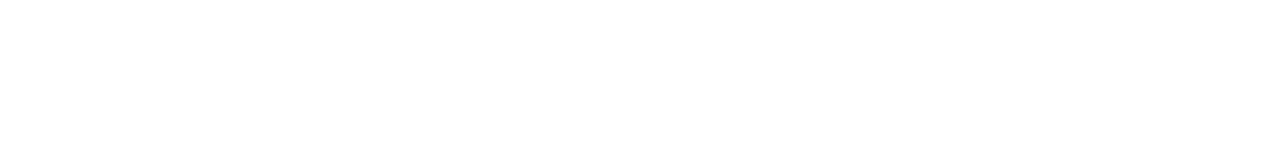
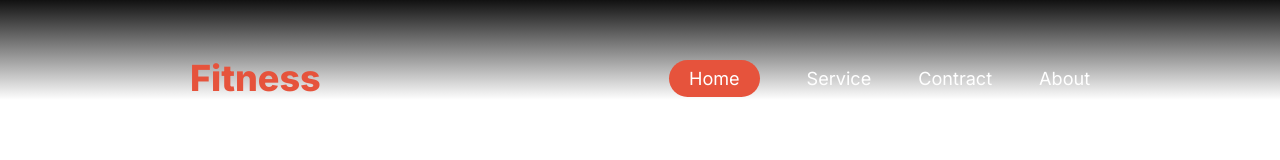
Before and after one commit to Sabit01Hasan/Fitness, a plain HTML site: page index.html in a window 1280 px wide. Drawn offline with Linux system fonts and the light colour scheme.

Commit message:
added navigation bar

```diff
--- a/index.html
+++ b/index.html
@@ -8,6 +8,20 @@
     <link rel="stylesheet" href="styles/styles.css">
 </head>
 <body>
-
+    <header class="banner">
+        <section class="banner-content">
+            <nav class="nav">
+                <div>
+                    <h3 id="logo">Fitness</h3>
+                </div>
+                <div class="menu">
+                    <p id="unique">Home</p>
+                    <p>Service</p>
+                    <p>Contract</p>
+                    <p>About</p>
+                </div>
+            </nav>
+        </section>
+    </header>
 </body>
 </html>
--- a/styles/styles.css
+++ b/styles/styles.css
@@ -0,0 +1,42 @@
+@import url('https://fonts.googleapis.com/css2?family=Inter:wght@100..900&display=swap');
+
+    /* font-family: "Inter", sans-serif; */
+
+*{
+    margin: 0;
+    padding: 0;
+}
+.banner{
+    background: linear-gradient(rgb(17, 17, 17),rgba(119, 119, 119, 0) 100%);
+}
+.banner-content{
+    margin-left: 11.87rem;
+    padding-top: 3.56rem;
+}
+.nav{
+    display: flex;
+    justify-content: space-between;
+}
+.menu{
+    display: flex;
+    margin-right: 11.87rem;
+    gap: 47px;
+    color: rgb(255, 255, 255);
+    font-family: Inter;
+    font-size: 1.13rem;
+    font-weight: 400;
+    line-height: 120%;
+    align-items: center;
+}
+#unique{
+    padding: 0.5rem 1.25rem 0.5rem 1.25rem;
+    border-radius: 2.88rem;
+    background: rgb(230, 83, 60);
+}
+#logo{
+    color: rgb(230, 83, 60);
+    font-family: Inter;
+    font-size: 2.25rem;
+    font-weight: 800;
+    line-height: 120%;
+}
```
